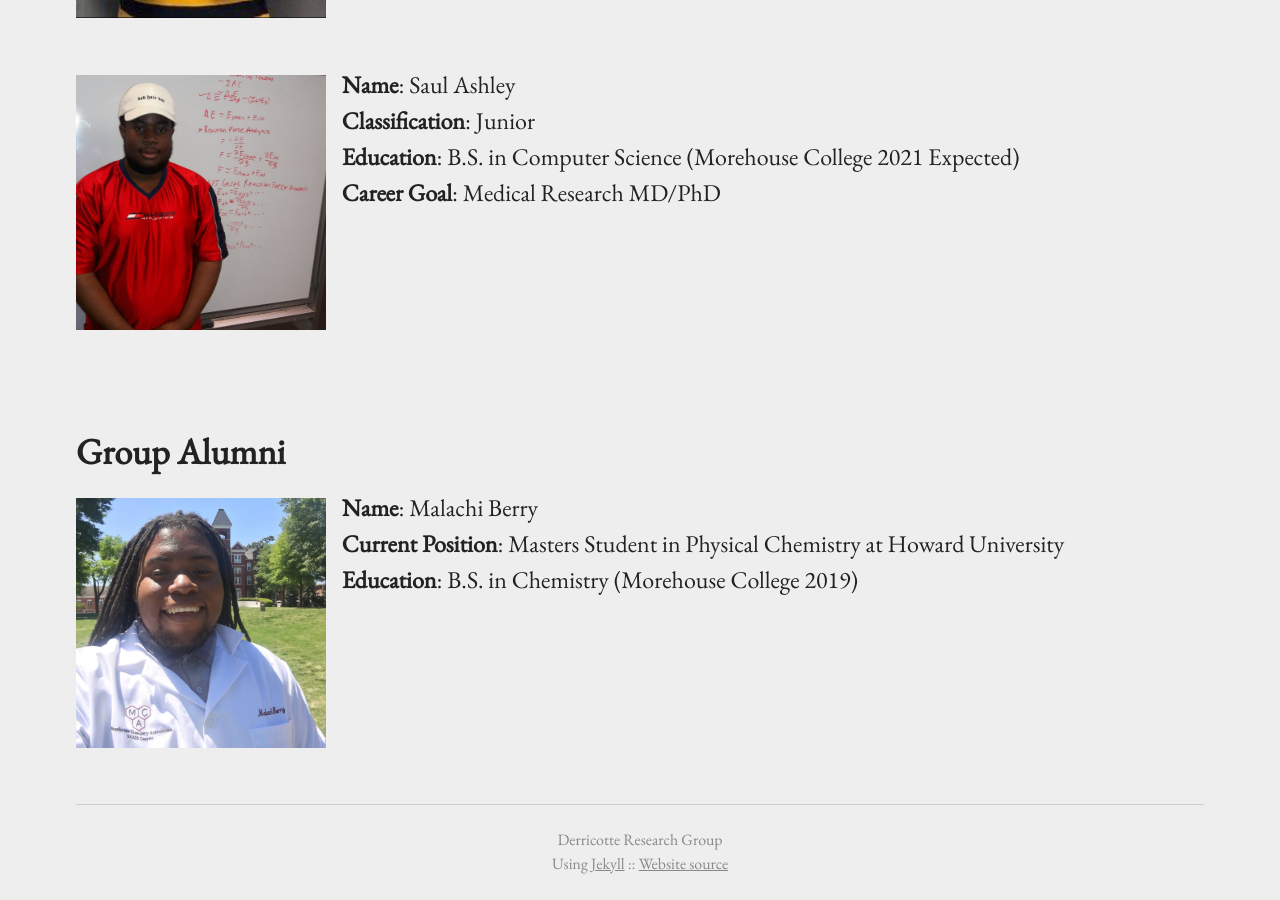
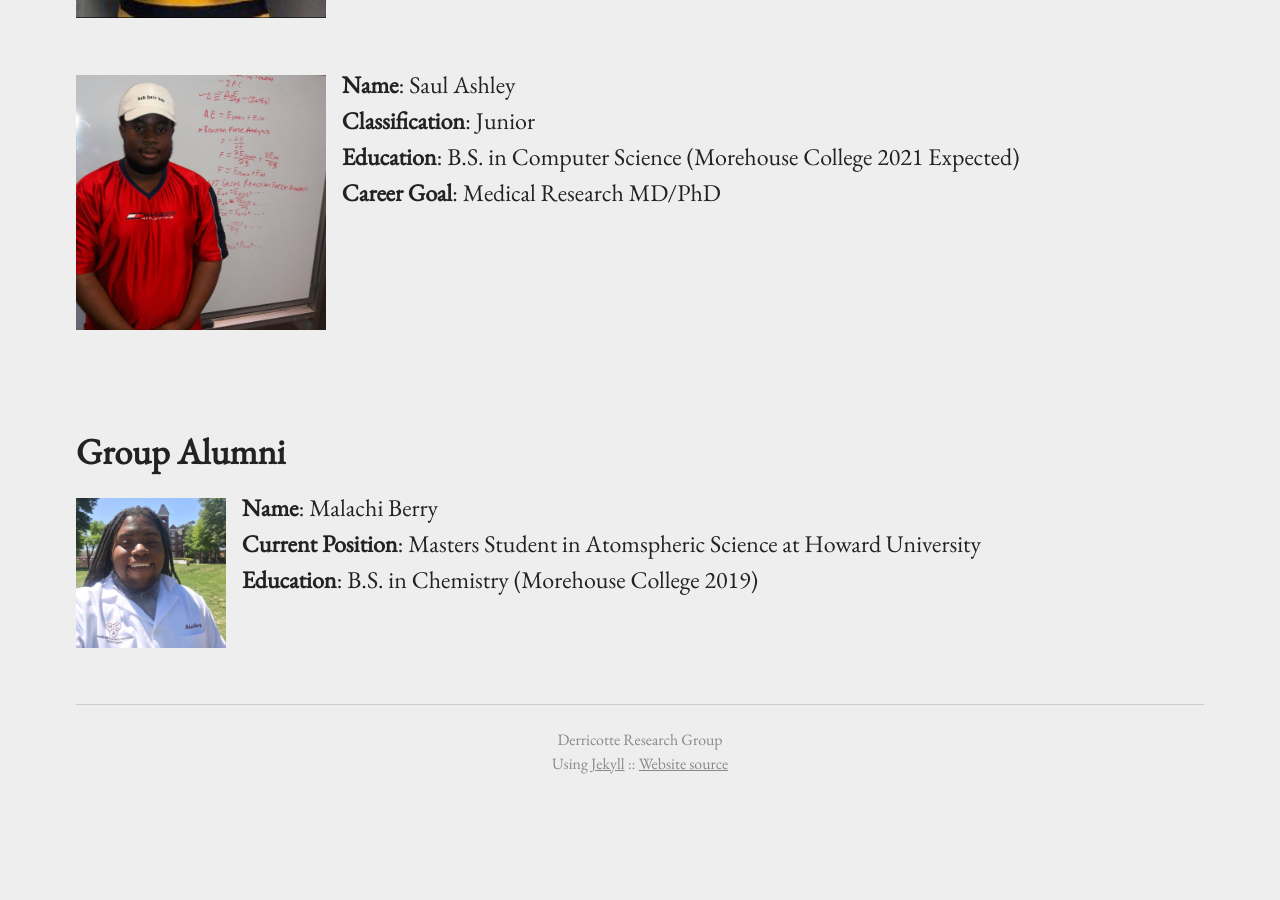
Before and after one commit to WDerricotte/wderricotte.github.io, a Jekyll site: the page built from people.md, in a window 1280 px wide and 900 px high, scrolled down 778 px. Built offline with Jekyll 4.4.1, drawn with Linux system fonts in a browser that asks for light colours; after the commit the page ends 1578 px from its top, so only the background shows below that.

Commit message:
Editing people page

```diff
--- a/people.md
+++ b/people.md
@@ -32,6 +32,6 @@ permalink: /people/
 &nbsp;
 
 ## Group Alumni
-{% include image.html url="../images/mberry.jpg" caption="" width="250px" align="left" %}**Name**: Malachi Berry
-**Current Position**: Masters Student in Physical Chemistry at Howard University
+{% include image.html url="../images/mberry.jpg" caption="" width="150px" align="left" %}**Name**: Malachi Berry
+**Current Position**: Masters Student in Atomspheric Science at Howard University
 **Education**: B.S. in Chemistry (Morehouse College 2019)
```
